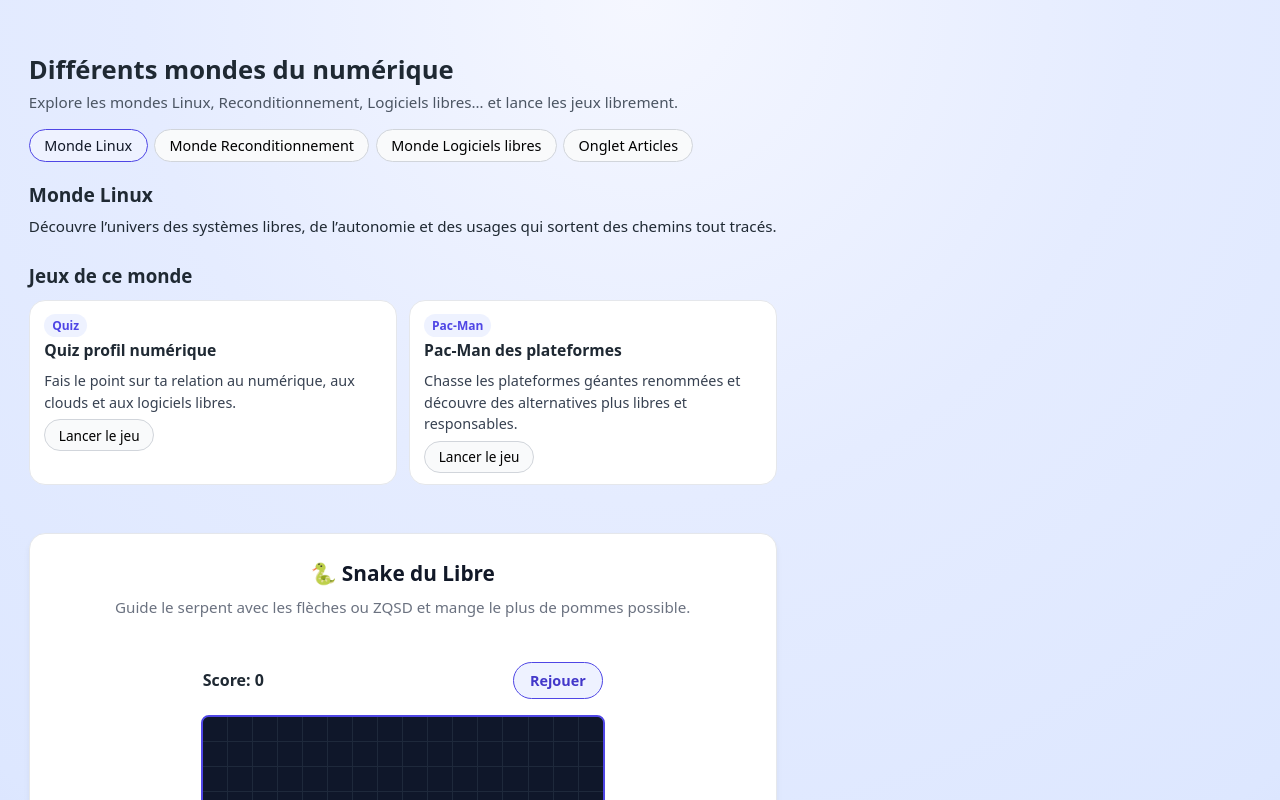
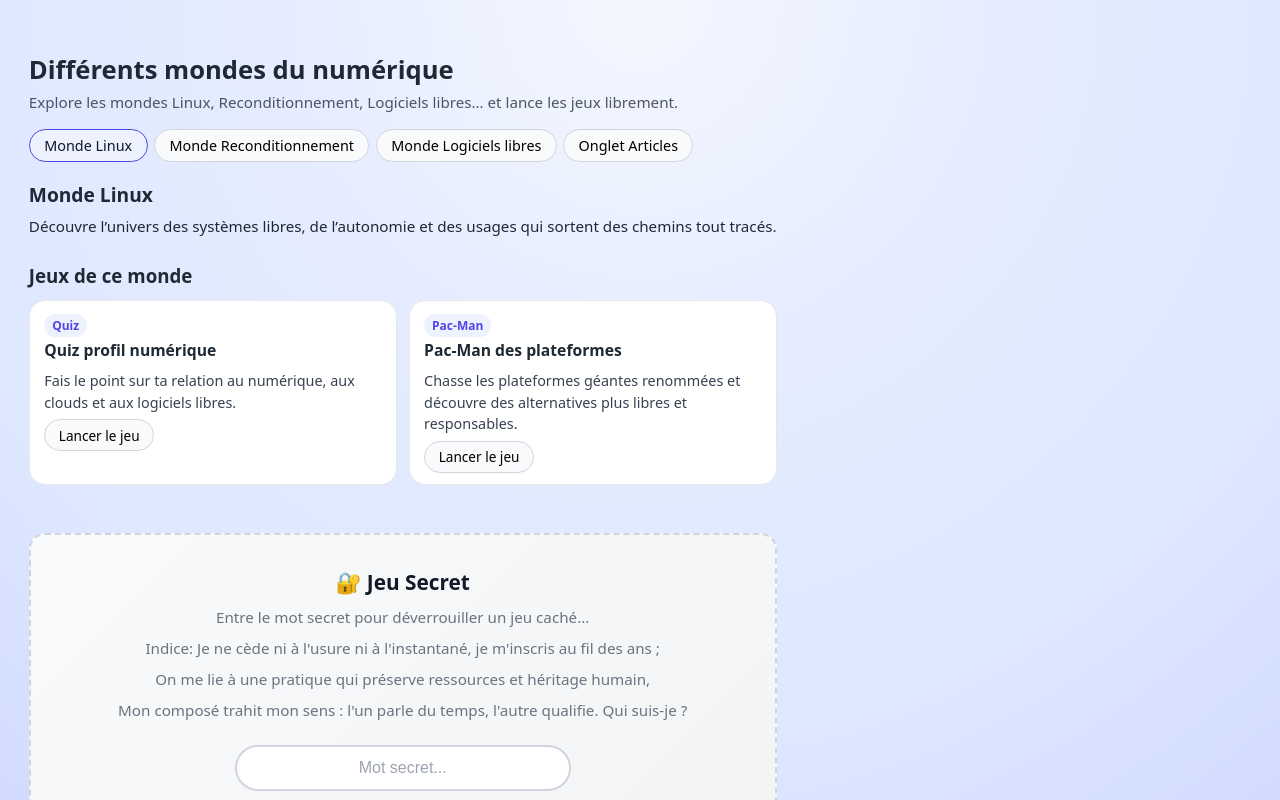
Before and after one commit to Camfrmd/DigitalUnchain, a React (Vite) app: page / in a window 1280 px wide. Shown: the top 800 px of the page. Built offline with nearby package versions, Linux system fonts and the light colour scheme.

Commit message:
snake invisible finalisé

```diff
--- a/src/App.css
+++ b/src/App.css
@@ -163,6 +163,56 @@
   font-size: 0.9rem;
 }
 
+/* Secret Input Section Styles */
+
+.secret-input-section {
+  margin-top: 2rem;
+  border-radius: 1rem;
+  border: 2px dashed #d1d5db;
+  padding: 2rem;
+  background: linear-gradient(135deg, #f9fafb 0%, #f3f4f6 100%);
+  text-align: center;
+}
+
+.secret-input-header {
+  margin-bottom: 1.5rem;
+}
+
+.secret-input-header h3 {
+  margin: 0;
+  font-size: 1.3rem;
+  color: #111827;
+}
+
+.secret-input-header p {
+  margin: 0.5rem 0 0;
+  color: #6b7280;
+  font-size: 0.95rem;
+}
+
+.secret-input {
+  width: 100%;
+  max-width: 300px;
+  padding: 0.75rem 1rem;
+  border-radius: 999px;
+  border: 2px solid #d1d5db;
+  background: #ffffff;
+  color: #111827;
+  font-size: 1rem;
+  text-align: center;
+  transition: all 0.3s ease;
+  outline: none;
+}
+
+.secret-input:focus {
+  border-color: #4f46e5;
+  box-shadow: 0 0 0 3px rgba(79, 70, 229, 0.1);
+}
+
+.secret-input::placeholder {
+  color: #9ca3af;
+}
+
 /* Snake Section Styles */
 
 .snake-section {
--- a/src/App.tsx
+++ b/src/App.tsx
@@ -132,8 +132,19 @@ function renderGame(gameId: GameId) {
 function App() {
   const [currentWorld, setCurrentWorld] = useState<WorldKey>("linux");
   const [activeGameId, setActiveGameId] = useState<GameId | null>(null);
+  const [secretInput, setSecretInput] = useState("");
+  const [snakeVisible, setSnakeVisible] = useState(false);
 
   const world = WORLDS[currentWorld];
+
+  const handleSecretInput = (value: string) => {
+    setSecretInput(value);
+    if (value.toUpperCase() === "DURABLE") {
+      setSnakeVisible(true);
+    } else {
+      setSnakeVisible(false);
+    }
+  };
 
   return (
     <div className="app-root">
@@ -226,8 +237,30 @@ function App() {
           </section>
         )}
 
-        {/* Snake Game - Always Visible */}
-        {currentWorld !== "articles" && (
+        {/* Secret Word Input */}
+        {currentWorld !== "articles" && !snakeVisible && (
+          <section className="secret-input-section">
+            <div className="secret-input-header">
+              <h3>🔐 Jeu Secret</h3>
+              <p>Entre le mot secret pour déverrouiller un jeu caché...</p>
+              <p>Indice: Je ne cède ni à l'usure ni à l'instantané, je m'inscris au fil des ans ;</p>
+              <p>On me lie à une pratique qui préserve ressources et héritage humain,</p>
+              <p>Mon composé trahit mon sens : l'un parle du temps, l'autre qualifie.
+              Qui suis-je ?</p>
+            </div>
+            <input
+              type="text"
+              className="secret-input"
+              placeholder="Mot secret..."
+              value={secretInput}
+              onChange={(e) => handleSecretInput(e.target.value)}
+              maxLength={10}
+            />
+          </section>
+        )}
+
+        {/* Snake Game - Visible Only With Secret Word */}
+        {currentWorld !== "articles" && snakeVisible && (
           <section className="snake-section">
             <div className="snake-section-header">
               <h3>🐍 Snake du Libre</h3>
```
